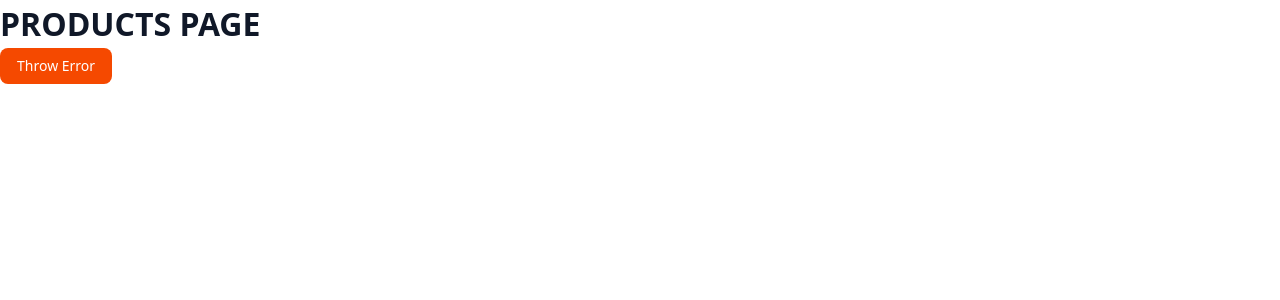
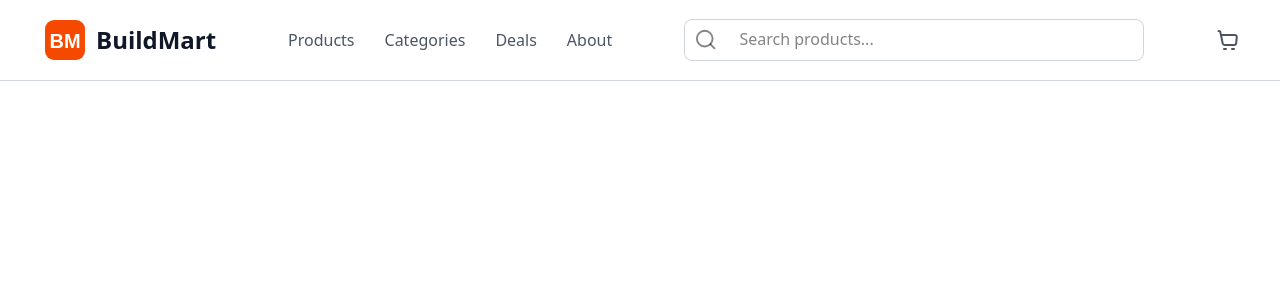
Before and after one commit to buildmart-org/buildmart-web, a React (Vite) app: page / in a window 1280 px wide. Shown: the top 300 px of the page. Built offline with nearby package versions, Linux system fonts and the light colour scheme.

Commit message:
feat(header): create header component

```diff
--- a/src/pages/Products/ui/ProductsPage.tsx
+++ b/src/pages/Products/ui/ProductsPage.tsx
@@ -1,24 +1,9 @@
-import { PageError } from '@/widgets/PageError';
-import { useState } from 'react';
-import { Button } from '@/shared/ui';
+import { Header } from '@/widgets/Header';
 
 export const ProductsPage = () => {
-  const [hasError, setHasError] = useState(false);
-
-  const handleErrorThrowCLick = () => {
-    setHasError(true); // Просто показываем страницу ошибки
-  };
-
-  if (hasError) {
-    return <PageError />; // Показываем страницу ошибки
-  }
-
   return (
     <>
-      <h1>PRODUCTS PAGE</h1>
-      <Button theme="primary" onClick={handleErrorThrowCLick}>
-        Throw Error
-      </Button>
+      <Header />
     </>
   );
 };
--- a/src/shared/ui/Input/Input.module.scss
+++ b/src/shared/ui/Input/Input.module.scss
@@ -52,7 +52,7 @@
   border: none;
   outline: none;
   background: transparent;
-  font-size: var(--font-size-md); // <-- используем существующую переменную
+  font-size: var(--font-size-md);
   line-height: 1.2;
 
   &::placeholder {
--- /dev/null
+++ b/src/widgets/Header/index.ts
@@ -0,0 +1,3 @@
+import { Header } from './ui/Header';
+
+export { Header };
--- /dev/null
+++ b/src/widgets/Header/ui/Header.module.scss
@@ -0,0 +1,70 @@
+.header {
+  width: 100%;
+  border-bottom: 1px solid var(--color-border);
+  background: var(--color-bg);
+}
+
+.wrapper {
+  display: flex;
+  align-items: center;
+  justify-content: space-between;
+  height: 80px;
+  gap: 32px;
+}
+
+.logo {
+  display: flex;
+  align-items: center;
+  gap: 6px;
+  font-weight: var(--font-weight-semibold);
+  color: var(--color-text-header);
+}
+
+.logoIcon {
+  width: 50px;
+  height: 50px;
+}
+
+.logoText {
+  color: var(--color-text-main);
+  font-size: var(--font-size-lg);
+  font-weight: var(--font-weight-bold);
+}
+
+.nav {
+  display: flex;
+  gap: 30px;
+}
+
+.nav a {
+  color: var(--color-text-secondary);
+  font-size: var(--font-size-md);
+  font-weight: var(--font-weight-normal);
+  transition: color var(--transition-fast);
+}
+
+.nav a:hover {
+  color: var(--color-primary);
+}
+
+.search {
+  flex: 1;
+  max-width: 460px;
+}
+
+.cart {
+  display: flex;
+  align-items: center;
+  justify-content: center;
+  width: 24px;
+  height: 24px;
+  border-radius: var(--radius-md);
+  color: var(--color-text-secondary);
+  transition:
+    background var(--transition-fast),
+    color var(--transition-fast);
+}
+
+.cart:hover {
+  color: var(--color-primary);
+}
--- /dev/null
+++ b/src/widgets/Header/ui/Header.tsx
@@ -0,0 +1,47 @@
+import { Link } from 'react-router-dom';
+
+import styles from './Header.module.scss';
+
+import Logo from '@/shared/assets/icons/Logo.svg?react';
+import SearchIcon from '@/shared/assets/icons/Search.svg?react';
+import CartIcon from '@/shared/assets/icons/Cart.svg?react';
+
+import { Input } from '@/shared/ui/Input/Input.tsx';
+import { routePaths } from '@/shared/config';
+import clsx from 'clsx';
+
+export const Header = () => {
+  return (
+    <header className={styles.header}>
+      <div className="container">
+        <div className={clsx(styles.wrapper, 'container')}>
+          {/* Logo */}
+          <Link to={routePaths['']} className={styles.logo}>
+            <Logo className={styles.logoIcon} />
+            <span className={styles.logoText}>BuildMart</span>
+          </Link>
+
+          {/* Navigation */}
+          <nav className={styles.nav}>
+            <Link to={routePaths.products}>Products</Link>
+            <Link to={routePaths.categories}>Categories</Link>
+            <Link to={routePaths.deals}>Deals</Link>
+            <Link to={routePaths.about}>About</Link>
+          </nav>
+
+          {/* Search */}
+          <div className={styles.search}>
+            <Input placeholder="Search products..." Icon={<SearchIcon />} />
+          </div>
+
+          {/* Cart */}
+          <nav className={styles.nav}>
+            <Link to={routePaths.cart}>
+              <CartIcon className={styles.cart} />
+            </Link>
+          </nav>
+        </div>
+      </div>
+    </header>
+  );
+};
```
Also changed, not shown: src/widgets/Footer/index.ts (added).
